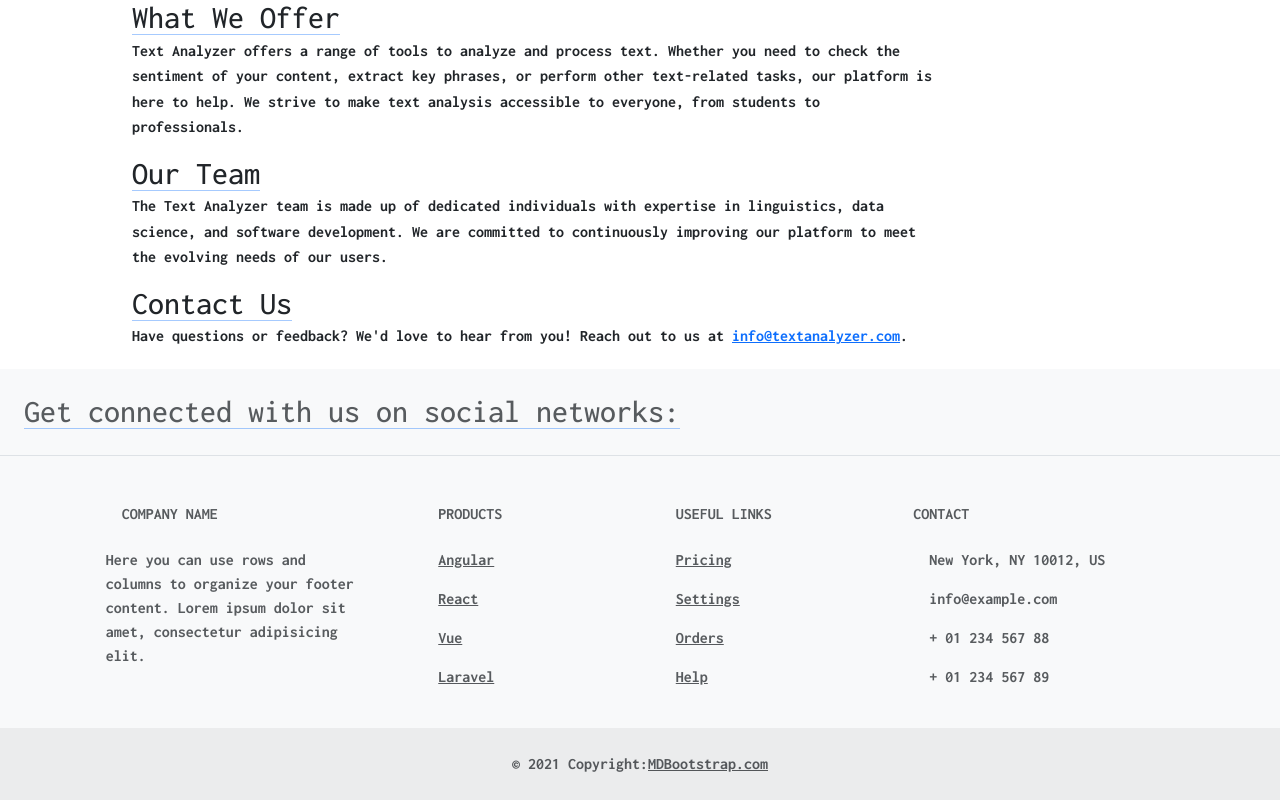
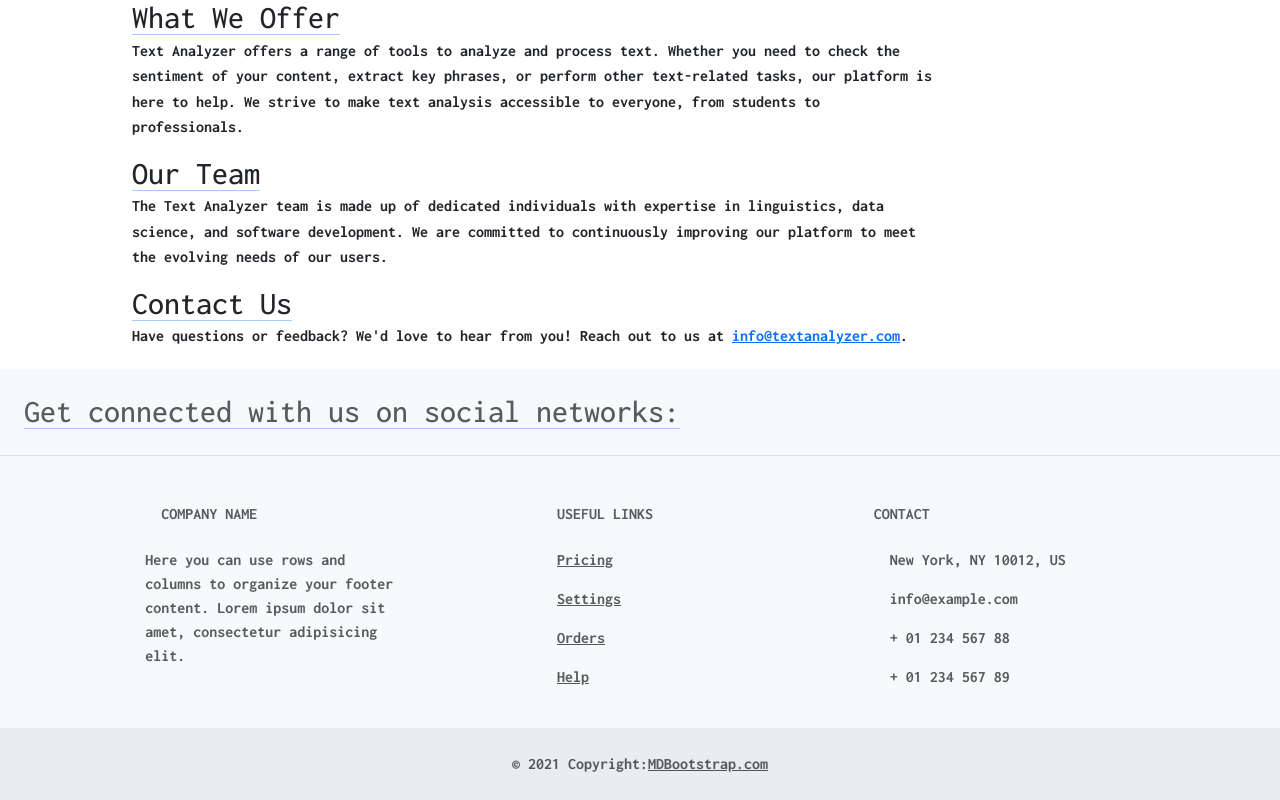
Before and after one commit to apurakshit2001/TextUtilites, a React (Create React App) app: page /about in a window 1280 px wide. Shown: the part 826-1626 px from the top of the page. Built offline with nearby package versions, Linux system fonts and the light colour scheme.

Commit message:
second commit

```diff
--- a/src/components/Footer.jsx
+++ b/src/components/Footer.jsx
@@ -55,30 +55,7 @@ const Footer = () => {
                                         dolor sit amet, consectetur adipisicing elit.
                                     </p>
                                 </div>
-                                {/* Grid column */}
 
-                                {/* Grid column */}
-                                <div className="col-md-2 col-lg-2 col-xl-2 mx-auto mb-4">
-                                    {/* Links */}
-                                    <h6 className="text-uppercase fw-bold mb-4">
-                                        Products
-                                    </h6>
-                                    <p>
-                                        <a href="#!" className="text-reset">Angular</a>
-                                    </p>
-                                    <p>
-                                        <a href="#!" className="text-reset">React</a>
-                                    </p>
-                                    <p>
-                                        <a href="#!" className="text-reset">Vue</a>
-                                    </p>
-                                    <p>
-                                        <a href="#!" className="text-reset">Laravel</a>
-                                    </p>
-                                </div>
-                                {/* Grid column */}
-
-                                {/* Grid column */}
                                 <div className="col-md-3 col-lg-2 col-xl-2 mx-auto mb-4">
                                     {/* Links */}
                                     <h6 className="text-uppercase fw-bold mb-4">
```
